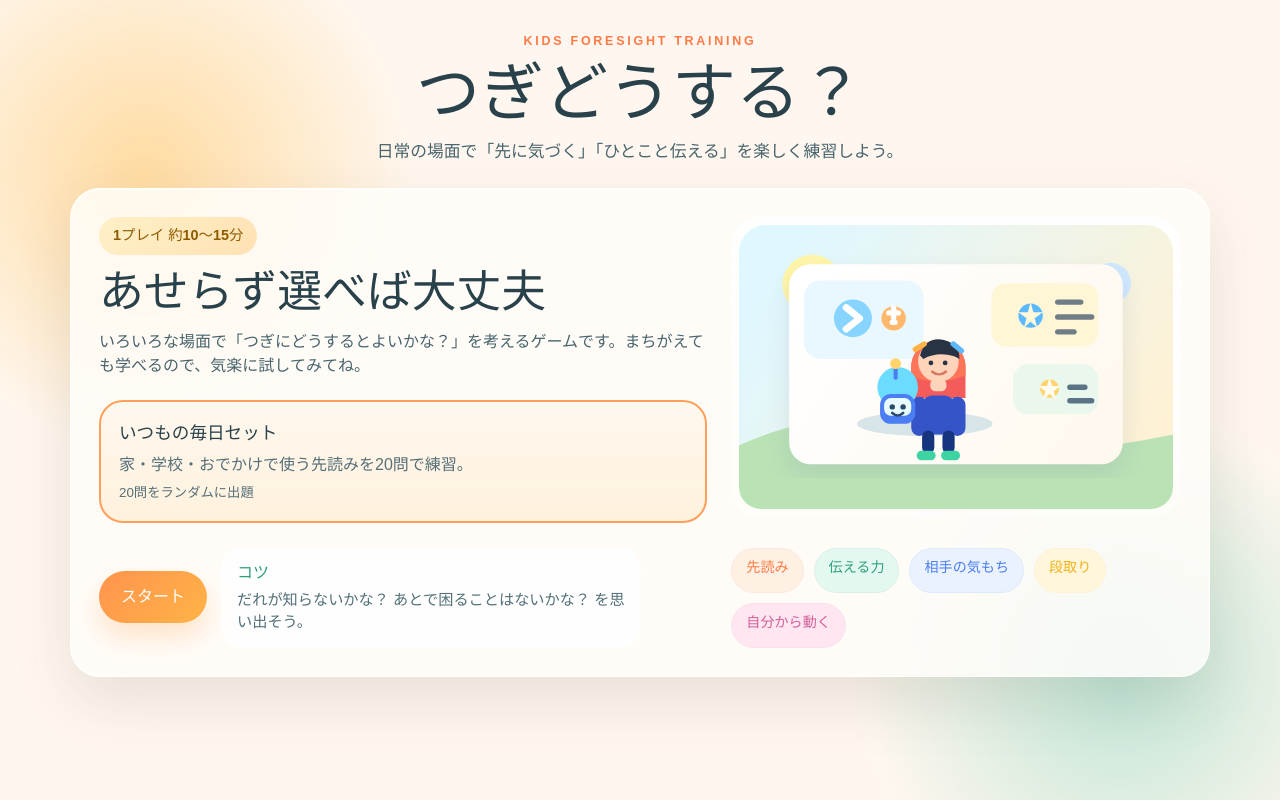
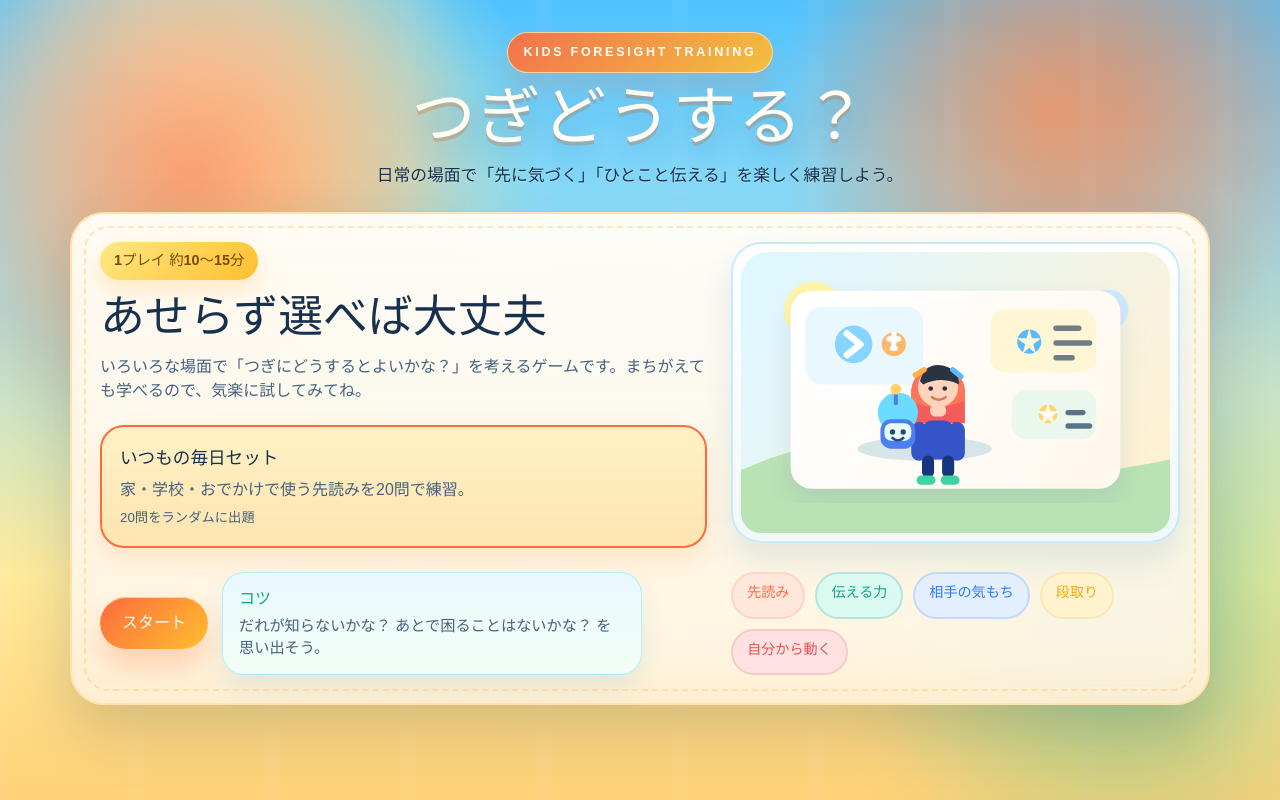
Before and after one commit to inamuu/KidsForesightTraining, a React (Vite) app: page / in a window 1280 px wide. Built offline with nearby package versions, Linux system fonts and the light colour scheme.

Commit message:
design: refresh adventure color theme

```diff
--- a/src/index.css
+++ b/src/index.css
@@ -1,12 +1,25 @@
 :root {
-  color: #28414a;
-  background-color: #fff7ef;
+  color: #17304d;
+  background-color: #7dd2ff;
   font-family:
     "M PLUS Rounded 1c",
     "Hiragino Maru Gothic ProN",
     "YuGothic",
     "Yu Gothic",
     sans-serif;
+  --ink-strong: #17304d;
+  --ink-soft: #45627e;
+  --paper: rgba(255, 249, 238, 0.88);
+  --paper-strong: rgba(255, 252, 245, 0.96);
+  --edge: rgba(255, 221, 165, 0.82);
+  --gold: #ffbf2f;
+  --amber: #ff8c2f;
+  --orange: #ff6b3d;
+  --sky: #3ea7ff;
+  --teal: #0fa38b;
+  --grass: #6bc96d;
+  --shadow-lg: 0 26px 60px rgba(21, 44, 79, 0.18);
+  --shadow-md: 0 16px 28px rgba(23, 48, 77, 0.14);
   font-synthesis: none;
   line-height: 1.5;
   font-weight: 500;
@@ -27,6 +40,10 @@ body,
 
 body {
   margin: 0;
+  background:
+    radial-gradient(circle at 20% 20%, rgba(255, 245, 154, 0.9) 0, rgba(255, 245, 154, 0) 24%),
+    radial-gradient(circle at 82% 14%, rgba(255, 150, 86, 0.72) 0, rgba(255, 150, 86, 0) 22%),
+    linear-gradient(180deg, #4fc2ff 0%, #86dcff 26%, #fff0a6 72%, #ffd37f 100%);
 }
 
 button,
@@ -46,31 +63,48 @@ img {
 }
 
 .app-shell {
+  background:
+    radial-gradient(circle at 15% 12%, rgba(255, 247, 196, 0.84) 0, rgba(255, 247, 196, 0) 22%),
+    radial-gradient(circle at 88% 14%, rgba(255, 123, 72, 0.38) 0, rgba(255, 123, 72, 0) 24%),
+    linear-gradient(180deg, rgba(0, 0, 0, 0) 0%, rgba(255, 196, 78, 0.16) 100%);
   min-height: 100vh;
   overflow: hidden;
   position: relative;
 }
 
+.app-shell::before {
+  background:
+    linear-gradient(90deg, rgba(255, 255, 255, 0.14) 0 6%, rgba(255, 255, 255, 0) 6% 94%, rgba(255, 255, 255, 0.14) 94% 100%),
+    linear-gradient(rgba(255, 255, 255, 0.08) 0 6%, rgba(255, 255, 255, 0) 6% 94%, rgba(255, 255, 255, 0.08) 94% 100%);
+  background-size: 136px 136px;
+  content: "";
+  inset: 0;
+  opacity: 0.22;
+  pointer-events: none;
+  position: fixed;
+  z-index: 0;
+}
+
 .backdrop {
-  filter: blur(10px);
+  filter: blur(20px);
   position: fixed;
   z-index: 0;
 }
 
 .backdrop-a {
-  background: radial-gradient(circle, rgba(255, 201, 109, 0.6) 0%, rgba(255, 201, 109, 0) 70%);
-  height: 34rem;
-  left: -8rem;
-  top: -6rem;
-  width: 34rem;
+  background: radial-gradient(circle, rgba(255, 102, 61, 0.62) 0%, rgba(255, 102, 61, 0) 72%);
+  height: 36rem;
+  left: -6rem;
+  top: -7rem;
+  width: 36rem;
 }
 
 .backdrop-b {
-  background: radial-gradient(circle, rgba(73, 196, 168, 0.35) 0%, rgba(73, 196, 168, 0) 72%);
-  bottom: -8rem;
-  height: 32rem;
-  right: -6rem;
-  width: 32rem;
+  background: radial-gradient(circle, rgba(19, 198, 167, 0.42) 0%, rgba(19, 198, 167, 0) 72%);
+  bottom: -6rem;
+  height: 34rem;
+  right: -7rem;
+  width: 34rem;
 }
 
 .page-frame {
@@ -88,39 +122,62 @@ img {
 }
 
 .eyebrow {
-  color: #ff7a45;
+  color: #fffef4;
+  background: linear-gradient(135deg, rgba(255, 106, 61, 0.92), rgba(255, 191, 47, 0.92));
+  border: 1px solid rgba(255, 234, 184, 0.78);
+  border-radius: 999px;
+  box-shadow: 0 14px 24px rgba(255, 111, 53, 0.2);
+  display: inline-flex;
   font-size: 0.78rem;
   font-weight: 800;
   letter-spacing: 0.22em;
-  margin: 0 0 10px;
+  margin: 0 0 12px;
+  padding: 10px 16px;
   text-transform: uppercase;
 }
 
 .topbar h1 {
+  color: #fffdf4;
+  letter-spacing: 0.02em;
+  text-shadow:
+    0 4px 0 rgba(212, 92, 32, 0.28),
+    0 14px 32px rgba(27, 63, 103, 0.24);
   font-size: clamp(2.4rem, 5vw, 4.6rem);
   line-height: 1;
   margin: 0;
 }
 
 .subhead {
-  color: #48646d;
+  color: #17304d;
   font-size: 1.05rem;
   margin: 14px auto 0;
   max-width: 46rem;
+  text-shadow: 0 1px 0 rgba(255, 255, 255, 0.35);
 }
 
 .screen-card {
   animation: card-rise 420ms ease-out;
-  background: rgba(255, 253, 249, 0.84);
-  border: 1px solid rgba(255, 255, 255, 0.9);
-  border-radius: 30px;
+  background:
+    linear-gradient(180deg, rgba(255, 253, 247, 0.98), rgba(255, 245, 228, 0.92));
+  border: 2px solid var(--edge);
+  border-radius: 34px;
   box-shadow:
-    0 24px 60px rgba(62, 55, 32, 0.12),
-    inset 0 1px 0 rgba(255, 255, 255, 0.9);
+    var(--shadow-lg),
+    inset 0 1px 0 rgba(255, 255, 255, 0.96),
+    inset 0 -20px 36px rgba(255, 197, 109, 0.12);
   padding: 28px;
   position: relative;
   -webkit-backdrop-filter: blur(12px);
   backdrop-filter: blur(12px);
+}
+
+.screen-card::after {
+  border: 2px dashed rgba(255, 189, 59, 0.32);
+  border-radius: 24px;
+  content: "";
+  inset: 12px;
+  pointer-events: none;
+  position: absolute;
 }
 
 .intro-card,
@@ -131,9 +188,10 @@ img {
 }
 
 .floating-pill {
-  background: linear-gradient(135deg, #fff0c7, #ffe2b4);
+  background: linear-gradient(135deg, #ffe884, #ffbf2f);
   border-radius: 999px;
-  color: #8e5b00;
+  box-shadow: 0 10px 20px rgba(255, 175, 31, 0.22);
+  color: #7a4a00;
   display: inline-flex;
   font-size: 0.9rem;
   font-weight: 800;
@@ -155,7 +213,7 @@ img {
 .feedback-card p,
 .insight-card p,
 .meter-head p {
-  color: #48646d;
+  color: var(--ink-soft);
   margin: 0;
 }
 
@@ -167,8 +225,9 @@ img {
 }
 
 .set-card {
-  background: linear-gradient(180deg, rgba(255, 255, 255, 0.95), rgba(252, 248, 240, 0.95));
-  border: 2px solid transparent;
+  background:
+    linear-gradient(180deg, rgba(255, 255, 255, 0.98), rgba(255, 245, 224, 0.94));
+  border: 2px solid rgba(255, 220, 160, 0.6);
   border-radius: 24px;
   color: inherit;
   display: grid;
@@ -187,19 +246,22 @@ img {
 
 .set-card span,
 .set-card small {
-  color: #557078;
+  color: var(--ink-soft);
 }
 
 .set-card:hover,
 .set-card:focus-visible {
-  border-color: #ffb36d;
-  box-shadow: 0 12px 24px rgba(255, 169, 92, 0.18);
+  border-color: var(--amber);
+  box-shadow:
+    0 16px 28px rgba(255, 145, 61, 0.18),
+    inset 0 1px 0 rgba(255, 255, 255, 0.94);
   transform: translateY(-2px);
 }
 
 .set-card.is-active {
-  background: linear-gradient(180deg, #fff8ef, #fff1dd);
-  border-color: #ff9f5a;
+  background: linear-gradient(180deg, rgba(255, 241, 197, 0.98), rgba(255, 228, 174, 0.96));
+  border-color: var(--orange);
+  box-shadow: 0 14px 26px rgba(255, 146, 65, 0.18);
 }
 
 .action-row {
@@ -223,16 +285,18 @@ img {
 }
 
 .primary-button {
-  background: linear-gradient(135deg, #ff944d, #ffb347);
-  box-shadow: 0 14px 28px rgba(255, 160, 79, 0.28);
+  background: linear-gradient(135deg, #ff6b3d, #ffbf2f);
+  box-shadow:
+    0 16px 30px rgba(255, 115, 53, 0.3),
+    inset 0 1px 0 rgba(255, 248, 223, 0.6);
   color: #fff;
   font-weight: 800;
 }
 
 .secondary-button {
-  background: rgba(255, 255, 255, 0.88);
-  box-shadow: 0 10px 24px rgba(76, 92, 104, 0.12);
-  color: #36535c;
+  background: linear-gradient(135deg, rgba(255, 255, 255, 0.96), rgba(230, 244, 255, 0.96));
+  box-shadow: 0 12px 26px rgba(39, 88, 139, 0.14);
+  color: var(--ink-strong);
   font-weight: 800;
 }
 
@@ -245,7 +309,9 @@ img {
 
 .hint-card {
   align-items: start;
-  background: rgba(255, 255, 255, 0.8);
+  background: linear-gradient(180deg, rgba(231, 249, 255, 0.92), rgba(241, 255, 247, 0.92));
+  border: 1px solid rgba(117, 218, 255, 0.46);
+  box-shadow: 0 14px 24px rgba(54, 146, 193, 0.12);
   border-radius: 22px;
   display: grid;
   gap: 4px;
@@ -254,11 +320,11 @@ img {
 }
 
 .hint-card strong {
-  color: #2f9f7f;
+  color: var(--teal);
 }
 
 .hint-card span {
-  color: #517078;
+  color: var(--ink-soft);
   font-size: 0.95rem;
 }
 
@@ -269,9 +335,13 @@ img {
 
 .intro-visual img,
 .scene-illustration {
-  background: linear-gradient(180deg, rgba(255, 255, 255, 0.78), rgba(255, 255, 255, 0.38));
+  background:
+    linear-gradient(180deg, rgba(255, 255, 255, 0.92), rgba(235, 248, 255, 0.68));
   border-radius: 30px;
-  box-shadow: inset 0 1px 0 rgba(255, 255, 255, 0.9);
+  border: 2px solid rgba(166, 223, 255, 0.6);
+  box-shadow:
+    inset 0 1px 0 rgba(255, 255, 255, 0.9),
+    0 18px 32px rgba(34, 95, 147, 0.12);
   padding: 8px;
   width: 100%;
 }
@@ -285,7 +355,7 @@ img {
 
 .category-pill {
   background: var(--accent-soft);
-  border: 1px solid color-mix(in srgb, var(--accent-color) 18%, white);
+  border: 2px solid color-mix(in srgb, var(--accent-color) 30%, white);
   border-radius: 999px;
   color: var(--accent-color);
   display: inline-flex;
@@ -300,13 +370,15 @@ img {
 }
 
 .progress-wrap {
-  background: rgba(255, 255, 255, 0.75);
+  background: linear-gradient(180deg, rgba(238, 249, 255, 0.94), rgba(255, 248, 235, 0.88));
+  border: 1px solid rgba(147, 215, 255, 0.4);
   border-radius: 24px;
+  box-shadow: 0 12px 24px rgba(31, 93, 143, 0.1);
   padding: 16px;
 }
 
 .progress-topline {
-  color: #557078;
+  color: var(--ink-soft);
   display: flex;
   font-size: 0.95rem;
   font-weight: 700;
@@ -316,14 +388,14 @@ img {
 
 .progress-bar,
 .meter-track {
-  background: rgba(87, 112, 120, 0.14);
+  background: rgba(42, 100, 152, 0.12);
   border-radius: 999px;
   height: 12px;
   overflow: hidden;
 }
 
 .progress-fill {
-  background: linear-gradient(90deg, #ff944d, #ffd15d);
+  background: linear-gradient(90deg, #ff6b3d, #ffbf2f, #ffe671);
   border-radius: inherit;
   height: 100%;
   transition: width 220ms ease;
@@ -337,7 +409,7 @@ img {
 .learning-card,
 .insight-card,
 .feedback-card {
-  background: rgba(255, 255, 255, 0.72);
+  background: linear-gradient(180deg, rgba(255, 255, 255, 0.9), rgba(255, 248, 237, 0.88));
   border-radius: 24px;
 }
 
@@ -346,7 +418,7 @@ img {
 .result-block,
 .history-card,
 .review-panel {
-  border: 1px solid rgba(255, 255, 255, 0.85);
+  border: 1px solid rgba(255, 223, 164, 0.68);
 }
 
 .question-card {
@@ -361,7 +433,7 @@ img {
 }
 
 .question-kicker {
-  color: #ff7a45;
+  color: var(--orange);
   font-size: 0.9rem;
   font-weight: 800;
   margin: 0 0 8px;
@@ -387,8 +459,9 @@ img {
 
 .choice-card {
   align-items: center;
-  background: linear-gradient(180deg, rgba(255, 255, 255, 0.96), rgba(246, 250, 250, 0.96));
-  border: 2px solid transparent;
+  background:
+    linear-gradient(180deg, rgba(255, 255, 255, 0.98), rgba(235, 248, 255, 0.96));
+  border: 2px solid rgba(149, 217, 255, 0.32);
   border-radius: 22px;
   color: inherit;
   display: grid;
@@ -404,16 +477,19 @@ img {
 
 .choice-card:hover,
 .choice-card:focus-visible {
-  border-color: #8ed7c7;
-  box-shadow: 0 12px 24px rgba(71, 166, 140, 0.16);
+  border-color: var(--sky);
+  box-shadow:
+    0 14px 26px rgba(63, 151, 243, 0.16),
+    inset 0 1px 0 rgba(255, 255, 255, 0.92);
   transform: translateY(-2px);
 }
 
 .choice-index {
   align-items: center;
-  background: #eef8f6;
+  background: linear-gradient(135deg, #17b0ff, #22d5b8);
   border-radius: 16px;
-  color: #2f9f7f;
+  box-shadow: 0 8px 16px rgba(39, 145, 199, 0.18);
+  color: #fff;
   display: inline-flex;
   font-size: 0.95rem;
   font-weight: 900;
@@ -429,13 +505,14 @@ img {
 }
 
 .scene-note {
-  background: linear-gradient(180deg, #fff5dd, #fffaf0);
+  background: linear-gradient(180deg, #fff0bf, #fff9e8);
+  border: 1px solid rgba(255, 198, 58, 0.36);
   border-radius: 22px;
   padding: 16px;
 }
 
 .scene-note strong {
-  color: #b06a00;
+  color: #9b5b00;
   display: block;
   margin-bottom: 6px;
 }
@@ -470,7 +547,8 @@ img {
 
 .point-chip {
   align-items: center;
-  background: rgba(255, 255, 255, 0.8);
+  background: linear-gradient(135deg, rgba(255, 255, 255, 0.96), rgba(255, 243, 204, 0.92));
+  border: 1px solid rgba(255, 203, 94, 0.44);
   border-radius: 999px;
   display: inline-flex;
   font-weight: 800;
@@ -499,24 +577,24 @@ img {
 
 .learning-card strong,
 .insight-card small {
-  color: #557078;
+  color: var(--ink-soft);
   display: block;
   margin-bottom: 6px;
 }
 
 .review-panel.tone-great {
-  background: linear-gradient(180deg, rgba(227, 248, 239, 0.95), rgba(246, 255, 251, 0.9));
-  box-shadow: 0 18px 30px rgba(47, 159, 127, 0.1);
+  background: linear-gradient(180deg, rgba(220, 255, 243, 0.97), rgba(242, 255, 248, 0.92));
+  box-shadow: 0 18px 30px rgba(15, 163, 139, 0.14);
 }
 
 .review-panel.tone-close {
-  background: linear-gradient(180deg, rgba(255, 246, 220, 0.95), rgba(255, 252, 243, 0.9));
-  box-shadow: 0 18px 30px rgba(242, 179, 26, 0.1);
+  background: linear-gradient(180deg, rgba(255, 242, 194, 0.97), rgba(255, 251, 234, 0.92));
+  box-shadow: 0 18px 30px rgba(244, 171, 16, 0.14);
 }
 
 .review-panel.tone-retry {
-  background: linear-gradient(180deg, rgba(255, 236, 229, 0.95), rgba(255, 249, 246, 0.9));
-  box-shadow: 0 18px 30px rgba(255, 122, 69, 0.1);
+  background: linear-gradient(180deg, rgba(255, 231, 221, 0.97), rgba(255, 247, 242, 0.92));
+  box-shadow: 0 18px 30px rgba(255, 107, 61, 0.14);
 }
 
 .result-card {
@@ -526,8 +604,11 @@ img {
 
 .score-ring {
   align-items: center;
-  background: radial-gradient(circle at 30% 30%, #fffefc, #fff0de);
-  border: 12px solid rgba(255, 165, 77, 0.22);
+  background: radial-gradient(circle at 30% 30%, #fffef8, #fff0c4);
+  border: 12px solid rgba(255, 179, 36, 0.36);
+  box-shadow:
+    inset 0 2px 0 rgba(255, 255, 255, 0.92),
+    0 18px 30px rgba(255, 167, 44, 0.18);
   border-radius: 50%;
   display: grid;
   flex-shrink: 0;
@@ -542,7 +623,7 @@ img {
 }
 
 .score-ring span {
-  color: #557078;
+  color: var(--ink-soft);
   font-weight: 700;
 }
 
@@ -565,7 +646,7 @@ img {
 }
 
 .meter-head span {
-  color: #557078;
+  color: var(--ink-soft);
   font-weight: 800;
 }
 
@@ -591,7 +672,7 @@ img {
 }
 
 .history-card small {
-  color: #557078;
+  color: var(--ink-soft);
   display: block;
   margin-bottom: 6px;
 }
@@ -613,18 +694,18 @@ img {
 }
 
 .history-card.tone-great span {
-  background: #e3f8ef;
-  color: #2f9f7f;
+  background: #daf9f1;
+  color: #0fa38b;
 }
 
 .history-card.tone-close span {
-  background: #fff6dc;
-  color: #a67500;
+  background: #fff3cd;
+  color: #9b6a00;
 }
 
 .history-card.tone-retry span {
-  background: #ffece5;
-  color: #d65922;
+  background: #ffe2d8;
+  color: #d44f2e;
 }
 
 .result-actions {
@@ -636,7 +717,7 @@ img {
 .secondary-button:focus-visible,
 .set-card:focus-visible,
 .choice-card:focus-visible {
-  outline: 3px solid rgba(47, 159, 127, 0.35);
+  outline: 3px solid rgba(19, 163, 139, 0.35);
   outline-offset: 3px;
 }
 
```
Also changed, not shown: src/data/categories.ts (+10 -10 lines).
